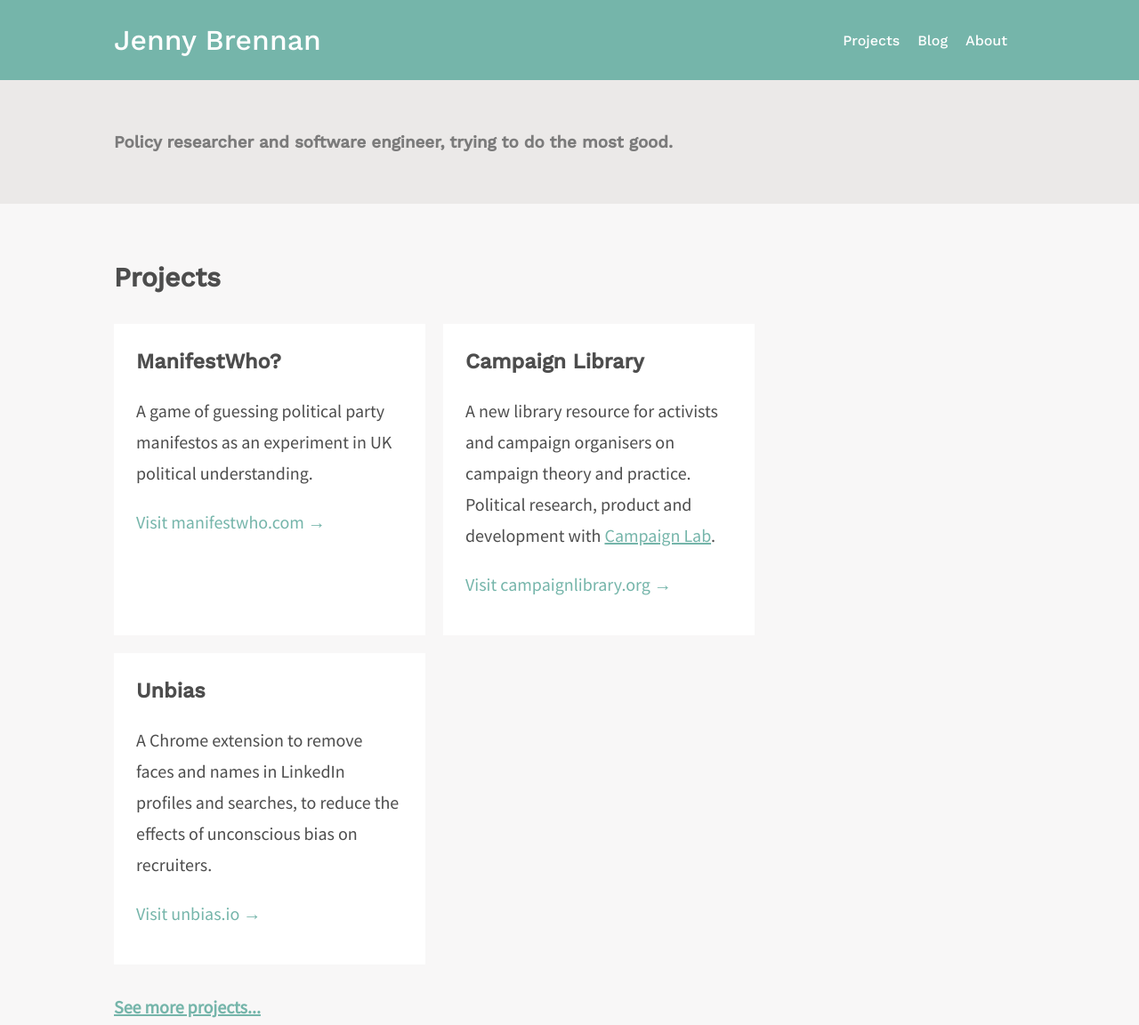
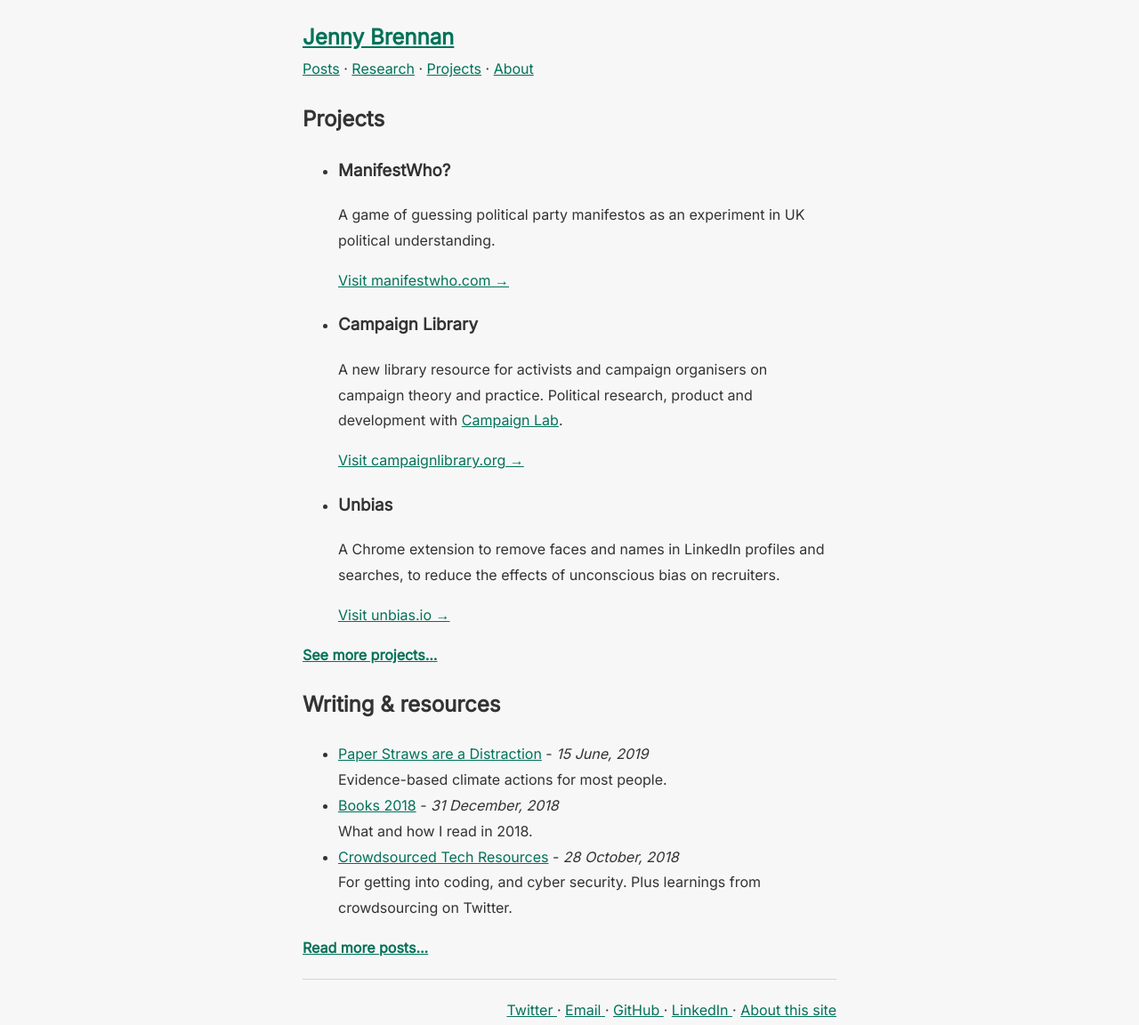
Before and after one commit to JennyBrennan/JennyBrennan.github.io, a Gatsby site: page / in a window 1280 px wide. Shown: the top 1152 px of the page at 89% size. Built offline with nearby package versions, Linux system fonts and the light colour scheme; Gatsby itself is replaced by a stand-in of ours; some packages are replaced by stand-ins of ours.

Commit message:
Create basic new layout

```diff
--- a/src/components/layout.js
+++ b/src/components/layout.js
@@ -10,23 +10,23 @@
 
     nav = (
       <nav>
-          <ul>
-              <li className="push-left"><Link to={'/'} >Jenny Brennan</Link></li>
-              <li><Link to={'/projects'} >Projects</Link></li>
-              <li><Link to={'/blog'} >Blog</Link></li>
-              <li><Link to={'/about'} >About</Link></li>
-          </ul>
+        <h1><Link to={'/'} >Jenny Brennan</Link></h1>
+        <ul>
+          <li><a href="#">Posts</a></li>
+          <li><a href="#">Research</a></li>
+          <li><Link to={'/projects'} >Projects</Link></li>
+          <li><Link to={'/about'} >About</Link></li>
+        </ul>
       </nav>
     )
 
     footer = (
       <footer>
-        <a href="/">About</a> &#183;
-        <a href="https://twitter.com/jennyhbren"> Twitter </a> &#183;
-        <a href="mailto:hello@jennybrennan.com"> Email </a> &#183;
-        <a href="https://github.com/jennybrennan"> GitHub </a> &#183;
-        <a href="https://linkedin.com/in/jennyhbren"> LinkedIn </a> &#183;
-        <a href="https://github.com/JennyBrennan/jennybrennan.github.io"> Site source code </a>
+        <li><a href="https://twitter.com/jennyhbren"> Twitter </a></li>
+        <li><a href="mailto:hello@jennybrennan.com"> Email </a></li>
+        <li><a href="https://github.com/jennybrennan"> GitHub </a></li>
+        <li><a href="https://linkedin.com/in/jennyhbren"> LinkedIn </a></li>
+        <li><Link to={'/about-site'}>About this site</Link></li>
       </footer>
     )
 
--- a/src/components/style.css
+++ b/src/components/style.css
@@ -1,212 +1,45 @@
-/* Reference colours
-
-Green: #75b5aa
-Darker grey: #ebe9e8
-Pale grey: #f8f7f7
-Text grey: #4d4d4d
-*/
-
-@import url('https://fonts.googleapis.com/css?family=Source+Sans+Pro|Work+Sans:500');
+@import url('https://fonts.googleapis.com/css2?family=Inter&display=swap');
 
 body {
-    color: #4d4d4d;
-    background-color: #f8f7f7;
-    font-family: 'Source Sans Pro', sans-serif;
+    background: #f7f7f8;
+    font-family: 'Inter', sans-serif;
+    color: #333;
+    line-height: 1.8;
+    max-width: 600px;
+    margin: auto;
+  }
+
+  /* Layout */
+  footer {
+    border-top: #d4d4d4 solid 1px;
+    margin-top: 20px;
+    padding-top: 20px;
+    text-align: right;
+  }
+
+  /* Nav */
+  nav h1 {
+    margin-bottom: 0;
+  }
+  nav ul{
+    padding: 0;
     margin: 0;
-    padding: 0;
-}
-a {
-    color: #75b5aa;
-}
-a:hover {
-    text-decoration: underline;
-}
-.project-link {
+  }
+  nav li, footer li {
+    display: inline;
+    margin-left: 0;
+  }
+  nav li:not(:first-child)::before, footer li:not(:first-child)::before {
+    content: " · ";
+  }
+
+  /* Typography */
+  article h1 {
+    font-size: 2em;
+  }
+  a {
+    color: rgb(2, 114, 88);
+  }
+  a:hover {
     text-decoration: none;
-}
-h1 {
-    margin: 0;
-    font-family: 'Work Sans', sans-serif;
-}
-h2 {
-    padding-top: 20px;
-    font-family: 'Work Sans', sans-serif;
-}
-h3, h4, h5, h6 {
-    font-family: 'Work Sans', sans-serif;
-}
-blockquote {
-    background: #fff;
-    border-left: 10px solid #ebe9e8;
-    margin: 30px 30px;
-    padding: 10px 20px 20px 20px;
-}
-nav {
-    color: #fff;
-    background-color: #75b5aa;
-    padding: 10px 25px;
-    font-family: 'Work Sans', sans-serif;
-}
-nav a {
-    color: #fff;
-    margin: 0;
-    display: block;
-    text-decoration: none;
-}
-nav ul {
-    display: flex;
-    justify-content: space-between;
-    padding: 0;
-}
-nav li {
-    margin-right: 20px;
-    list-style: none;
-    align-items: center;
-    display: flex;
-}
-header {
-    background-color: #ebe9e8;
-    margin: 0;
-    display: block;
-    padding: 40px 25px;
-}
-header h3 {
-    opacity: 0.7;
-}
-main {
-    font-size: 20px;
-    line-height: 35px;
-    min-height: 70vh;
-}
-article {
-    max-width: 700px;
-    margin: 15px;
-}
-article small {
-    opacity: 0.7;
-}
-article img {
-    max-width: 700px;
-}
-footer {
-    color: #fff;
-    background-color: #75b5aa;
-    padding: 20px 10vw;
-    display: block;
-}
-footer a {
-    color: #fff;
-    text-decoration: none;
-}
-main {
-    padding-bottom: 30px;
-}
-.push-left {
-    font-size: 1.5em;
-}
-.card-grid, .blog-index {
-    display: flex;
-    flex-flow: row wrap;
-    justify-content: flex-start;
-    padding: 0;
-}
-.card-grid li {
-    list-style: none;
-}
-.card {
-    width: 100%;
-    height: auto;
-    margin: 10px 20px 10px 0px;
-    background-color: #fff;
-    display: block;
-    overflow: hidden;
-    background-size: cover;
-}
-.card-image {
-    padding: 0 0 100vw 50vw;
-    margin: 0;
-    background-size: cover;
-}
-.card h3 {
-    padding: 25px 25px 0px 25px;
-    margin: 0;
-}
-.card p {
-    padding: 0px 25px 0px 25px;
-}
-.blog-index a {
-    text-decoration: none;
-}
-.blog-index a:hover {
-    text-decoration: underline;
-}
-.blog-index em {
-    opacity: 0.5;
-}
-.blog-card {
-    padding: 25px;
-    margin: 10px 0px 10px 0px;
-    background-color: #fff;
-    display: block;
-    overflow: hidden;
-    width: 100%;
-}
-.social-media {
-    width: 30px;
-    padding-right: 10px;
-}
-.profile-photo {
-    width: 45%;
-    float: right;
-    margin: 0px 30px 30px 30px;
-    border-radius: 50%;
-}
-.read-all {
-    margin-top: 40px;
-    display: block;
-}
-.homepage {
-    padding-left: 25px;
-}
-.footnotes {
-    font-size: 0.9em;
-}
-.footnotes p {
-    margin-bottom: 0;
-}
-.footnotes ol {
-    padding-left: 1.2em;
-}
-.footnote-backref {
-    font-size: 0.7em;
-}
-@media only screen and (min-width: 600px) {
-    main {
-        padding: 40px 10vw;
-   }
-    header {
-        padding: 40px 10vw;
-   }
-    nav {
-        padding: 10px 10vw;
-   }
-    article {
-        margin: 0;
-    }
-    .card {
-        width: 350px;
-        height: 350px;
-   }
-    .card-image {
-        padding: 0;
-        background-size: cover;
-        margin: 10px 20px 20px 0;
-   }
-    .push-left {
-        margin-right: auto;
-        font-size: 2em;
-   }
-    .homepage {
-        padding: 0;
-   }
-}
+  }
--- a/src/pages/index.js
+++ b/src/pages/index.js
@@ -2,7 +2,6 @@
 import Link from 'gatsby-link'
 import get from 'lodash/get'
 import Layout from "../components/layout"
-import Header from "../components/header"
 
 class Index extends React.Component {
   render() {
@@ -10,9 +9,7 @@
 
     return (
       <Layout>
-        <div>
-          <Header subtitle="Policy researcher and software engineer, trying to do the most good."/>
-          <main>
+        <article>
           <h2 className="homepage">Projects</h2>
             <ul className="card-grid">
               <li>
@@ -52,8 +49,7 @@
               })}
             </ul>
             <strong><Link to={'/blog'} className="homepage">Read more posts...</Link></strong>
-          </main>
-        </div>
+          </article>
       </Layout>
     )
   }
```
Also changed, not shown: src/pages/about-site.js (added, +30 -0 lines).
